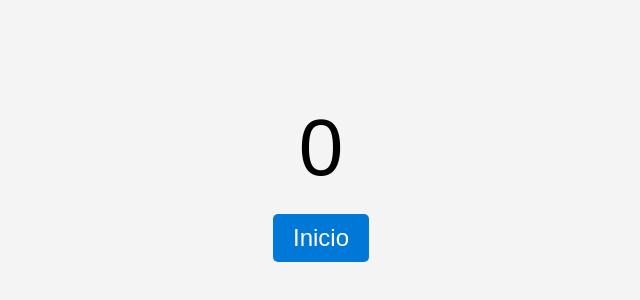
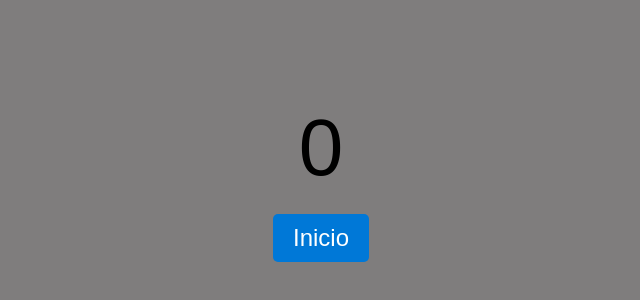
Before and after one commit to Maurux01/infinte-counter, a plain HTML site: page index.html in a window 1280 px wide. Shown: the part 218-518 px from the top of the page, without its empty margins (319-959 px from the left). Drawn offline with Linux system fonts and the light colour scheme.

Commit message:
Update styles.css

```diff
--- a/styles.css
+++ b/styles.css
@@ -5,7 +5,7 @@ body {
   align-items: center;
   height: 100vh;
   margin: 0;
-  background-color: #f4f4f4;
+  background-color: #7f7d7d;
 }
 
 .container {
```
